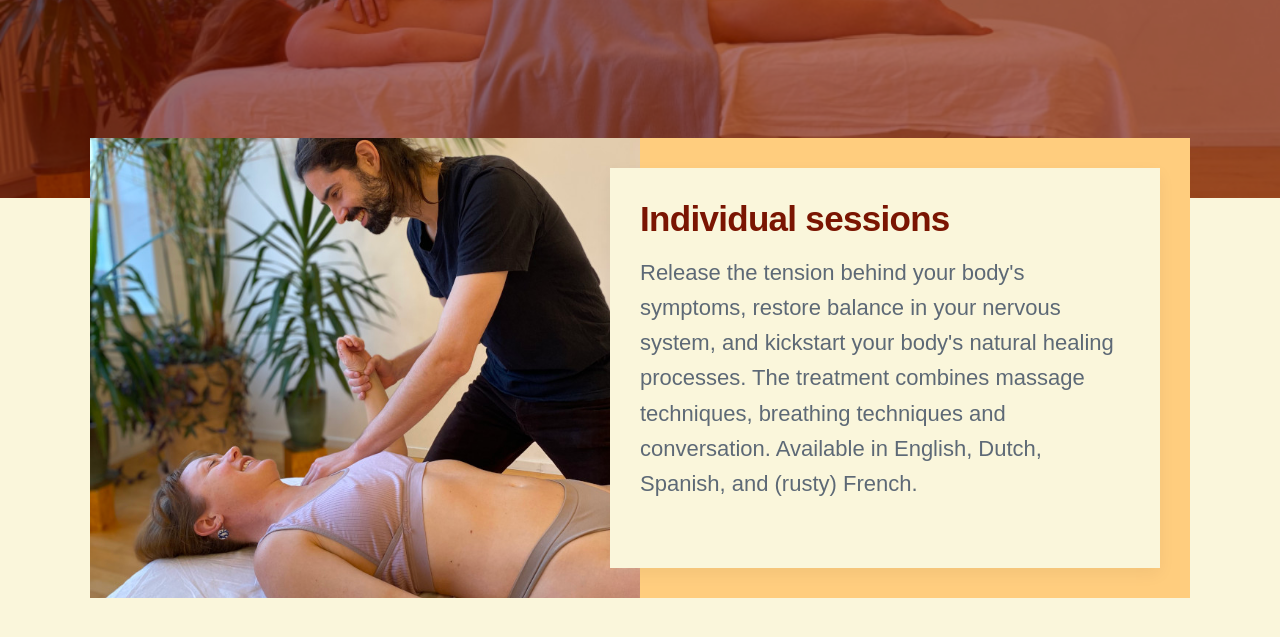
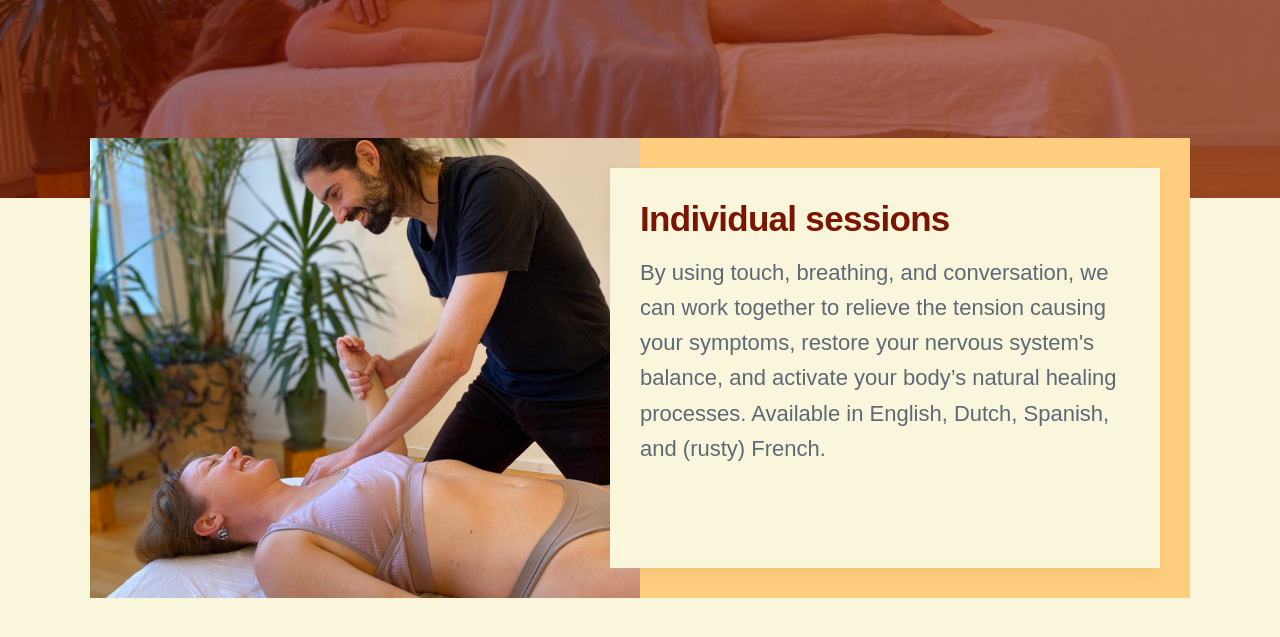
Before and after one commit to threekeytherapy/threekeytherapy.com, a Jekyll site: the page built from index.html, in a window 1280 px wide and 900 px high, scrolled down 600 px, cut to the strip 0-654 px from the top of the window. Shown: the top 637 px of the strip. Built offline with Jekyll 4.4.1, drawn with Linux system fonts in a browser that asks for light colours; nearby versions of some CDN libraries; some web fonts are replaced.

Commit message:
simplify language

```diff
--- a/_projects/bodytherapy.md
+++ b/_projects/bodytherapy.md
@@ -1,7 +1,7 @@
 ---
 title: Individual sessions
 subtitle:
-description: Release the tension behind your body's symptoms, restore balance in your nervous system, and kickstart your body's natural healing processes. The treatment combines massage techniques, breathing techniques and conversation. Available in English, Dutch, Spanish, and (rusty) French.
+description: By using touch, breathing, and conversation, we can work together to relieve the tension causing your symptoms, restore your nervous system's balance, and activate your body’s natural healing processes. Available in English, Dutch, Spanish, and (rusty) French.
 featured_image: /images/treatment2.jpg
 homepage_image: /images/treatment2.jpg
 date: 2023-11-01 00:00:00
```
